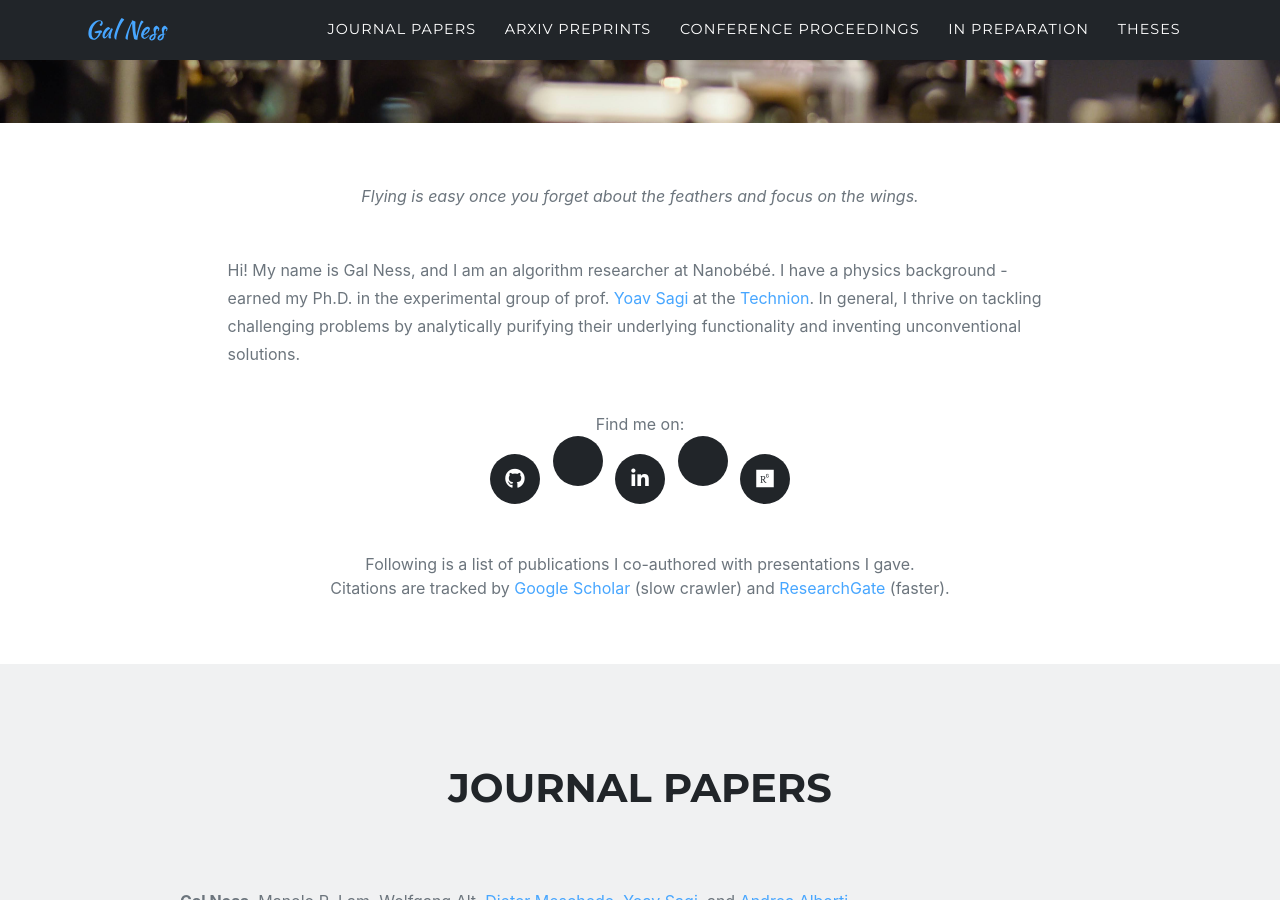
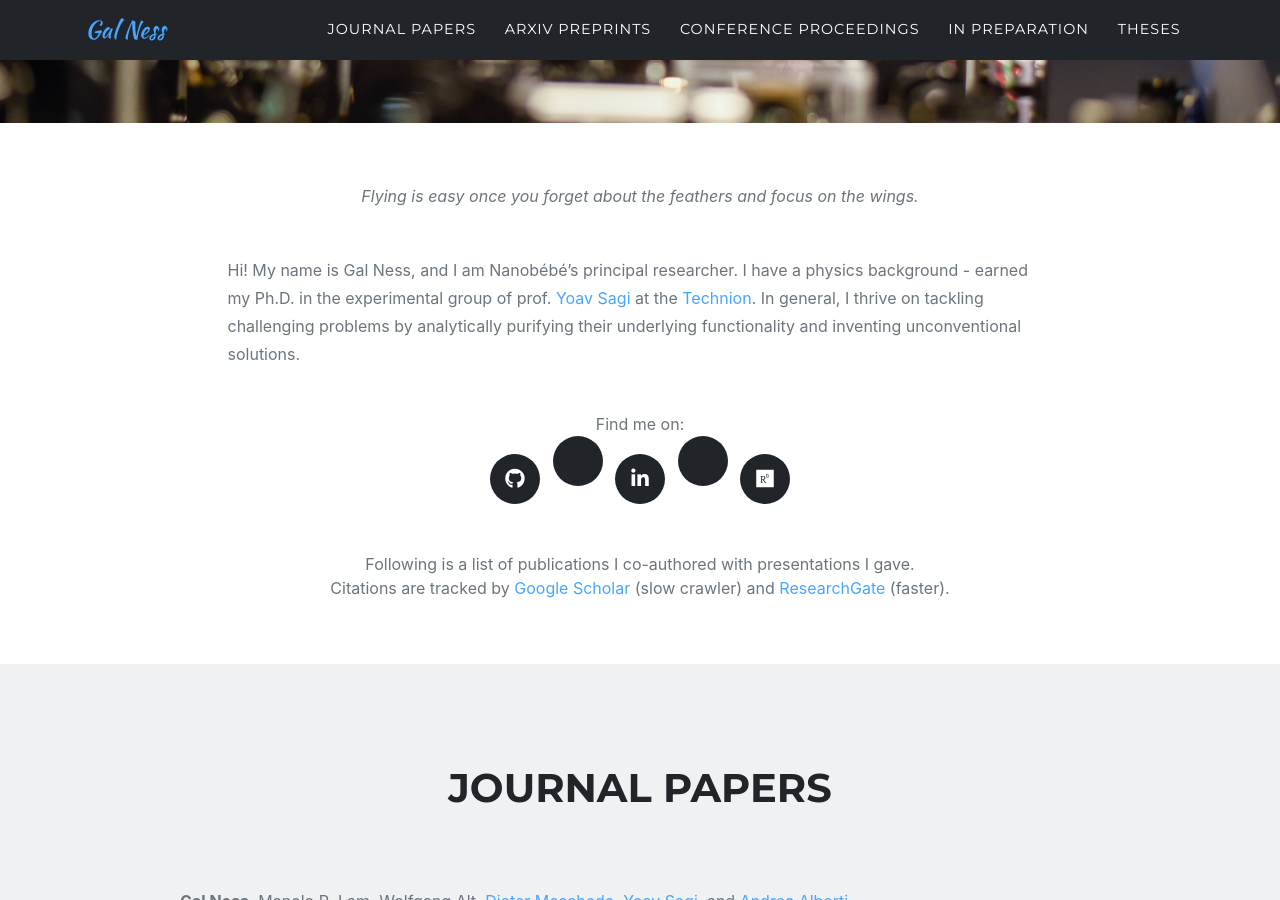
Before and after one commit to galNess/galNess.github.io, a Jekyll site: the page built from index.md, in a window 1280 px wide and 900 px high, scrolled down 377 px. Built offline with Jekyll 4.4.1, drawn with Linux system fonts in a browser that asks for light colours; some web fonts are replaced; a style sheet for code colours, icons or effects is not loaded.

Commit message:
Update sitetext.yml

```diff
--- a/_data/sitetext.yml
+++ b/_data/sitetext.yml
@@ -18,7 +18,7 @@ en: &DEFAULT_EN
     text: "Flying is easy once you forget about the feathers and focus on the wings."
 
     body: "
-    Hi! My name is Gal Ness, and I am an algorithm researcher at Nanobébé.
+    Hi! My name is Gal Ness, and I am Nanobébé's principal researcher.
     I have a physics background - earned my Ph.D. in the experimental group of prof. [Yoav Sagi](https://phsites.technion.ac.il/sagi/) at the [Technion](https://www.technion.ac.il/en/).
     In general, I thrive on tackling challenging problems by analytically purifying their underlying functionality and inventing unconventional solutions.
     <br><br>
```
